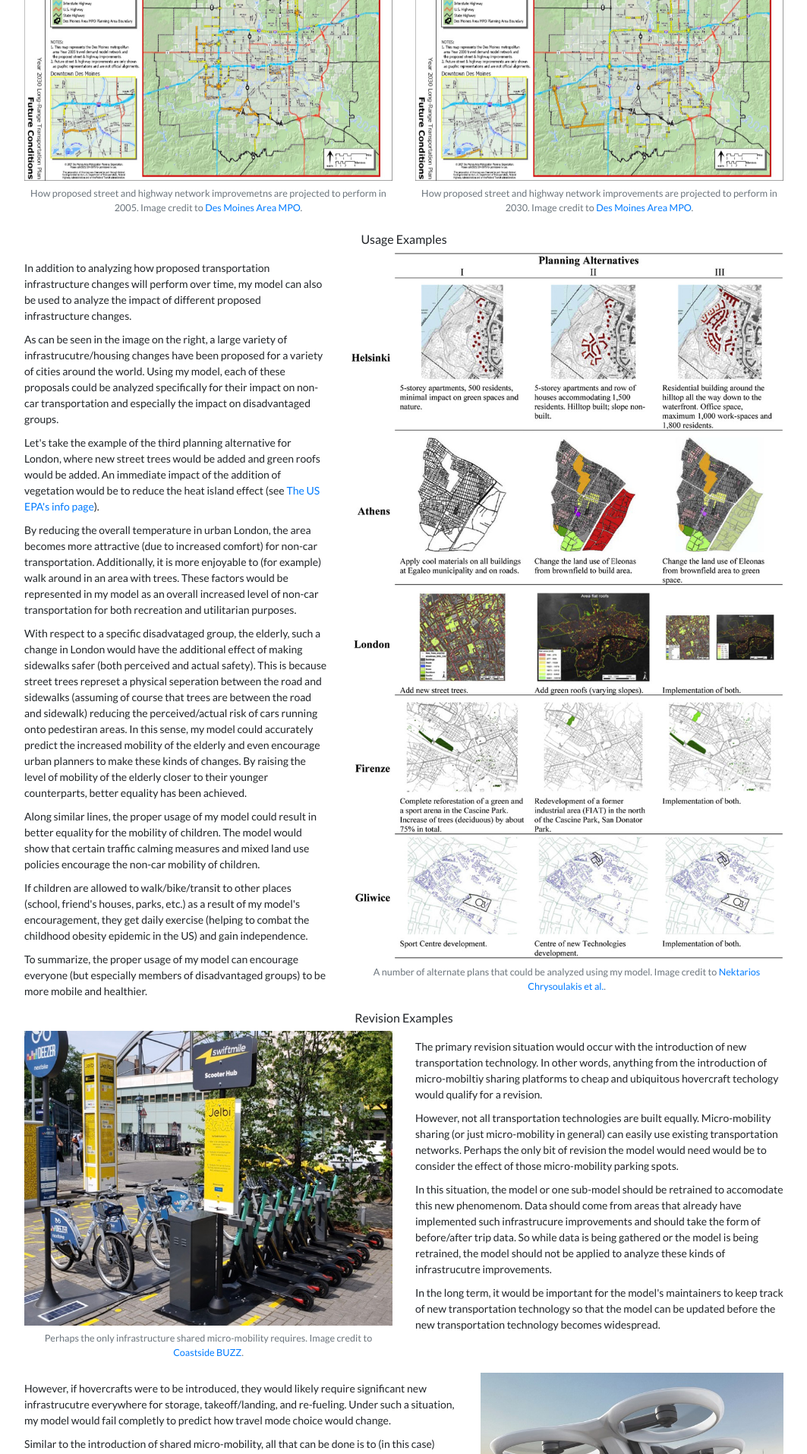
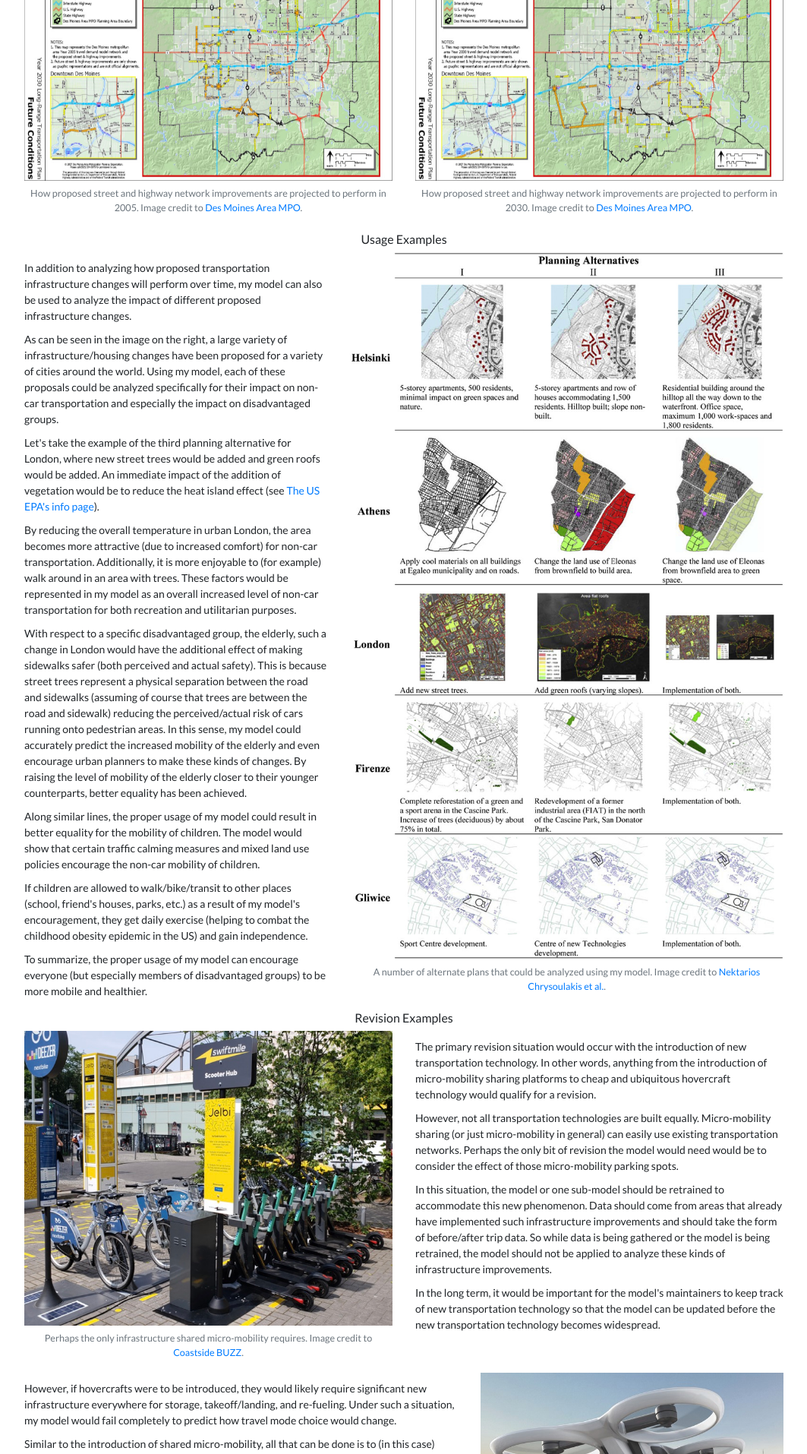
Before and after one commit to twigtheoracle/twigtheoracle.com, a Django app: page /projects/ethical_tdm/usage_revision in a window 1280 px wide. Shown: the part 970-2884 px from the top of the page at 76% size, without its empty margins (108-1171 px from the left). Run offline with Django 3.2, Linux system fonts and the light colour scheme; some libraries are stand-ins or nearby versions.

Commit message:
Spell check

```diff
--- a/website/mysite/templates/projects/ethical_tdm/usage_revision.html
+++ b/website/mysite/templates/projects/ethical_tdm/usage_revision.html
@@ -32,7 +32,7 @@
         <div class="col-sm-6">
             <figure class="figure mw-100">
                 <img src="{% static 'mysite/tdm_sim_proposed_2005.png' %}" class="figure-img img-fluid">
-                <figcaption class="figure-caption text-center">How proposed street and highway network improvemetns are projected to perform in 2005. Image credit to <a rel="noopener noreferrer" target="_blank" href="https://dmampo.org/">Des Moines Area MPO</a>.</figcaption>
+                <figcaption class="figure-caption text-center">How proposed street and highway network improvements are projected to perform in 2005. Image credit to <a rel="noopener noreferrer" target="_blank" href="https://dmampo.org/">Des Moines Area MPO</a>.</figcaption>
             </figure>
         </div>
         <div class="col-sm-6">
@@ -51,13 +51,13 @@
         <div class="col-sm-5">
             <p>In addition to analyzing how proposed transportation infrastructure changes will perform over time, my model can also be used to analyze the impact of different proposed infrastructure changes.</p>
 
-            <p>As can be seen in the image on the right, a large variety of infrastrucutre/housing changes have been proposed for a variety of cities around the world. Using my model, each of these proposals could be analyzed specifically for their impact on non-car transportation and especially the impact on disadvantaged groups.</p>
+            <p>As can be seen in the image on the right, a large variety of infrastructure/housing changes have been proposed for a variety of cities around the world. Using my model, each of these proposals could be analyzed specifically for their impact on non-car transportation and especially the impact on disadvantaged groups.</p>
 
             <p>Let's take the example of the third planning alternative for London, where new street trees would be added and green roofs would be added. An immediate impact of the addition of vegetation would be to reduce the heat island effect (see <a rel="noopener noreferrer" target="_blank" href="https://www.epa.gov/heatislands">The US EPA's info page</a>).</p>
 
             <p>By reducing the overall temperature in urban London, the area becomes more attractive (due to increased comfort) for non-car transportation. Additionally, it is more enjoyable to (for example) walk around in an area with trees. These factors would be represented in my model as an overall increased level of non-car transportation for both recreation and utilitarian purposes.</p>
 
-            <p>With respect to a specific disadvataged group, the elderly, such a change in London would have the additional effect of making sidewalks safer (both perceived and actual safety). This is because street trees represet a physical seperation between the road and sidewalks (assuming of course that trees are between the road and sidewalk) reducing the perceived/actual risk of cars running onto pedestiran areas. In this sense, my model could accurately predict the increased mobility of the elderly and even encourage urban planners to make these kinds of changes. By raising the level of mobility of the elderly closer to their younger counterparts, better equality has been achieved.</p>
+            <p>With respect to a specific disadvantaged group, the elderly, such a change in London would have the additional effect of making sidewalks safer (both perceived and actual safety). This is because street trees represent a physical separation between the road and sidewalks (assuming of course that trees are between the road and sidewalk) reducing the perceived/actual risk of cars running onto pedestrian areas. In this sense, my model could accurately predict the increased mobility of the elderly and even encourage urban planners to make these kinds of changes. By raising the level of mobility of the elderly closer to their younger counterparts, better equality has been achieved.</p>
 
             <p>Along similar lines, the proper usage of my model could result in better equality for the mobility of children. The model would show that certain traffic calming measures and mixed land use policies encourage the non-car mobility of children.</p>
 
@@ -85,11 +85,11 @@
             </figure>
         </div>
         <div class="col-sm-6">
-            <p>The primary revision situation would occur with the introduction of new transportation technology. In other words, anything from the introduction of micro-mobiltiy sharing platforms to cheap and ubiquitous hovercraft techology would qualify for a revision.</p>
+            <p>The primary revision situation would occur with the introduction of new transportation technology. In other words, anything from the introduction of micro-mobility sharing platforms to cheap and ubiquitous hovercraft technology would qualify for a revision.</p>
 
             <p>However, not all transportation technologies are built equally. Micro-mobility sharing (or just micro-mobility in general) can easily use existing transportation networks. Perhaps the only bit of revision the model would need would be to consider the effect of those micro-mobility parking spots.</p>
 
-            <p>In this situation, the model or one sub-model should be retrained to accomodate this new phenomenom. Data should come from areas that already have implemented such infrastrucure improvements and should take the form of before/after trip data. So while data is being gathered or the model is being retrained, the model should not be applied to analyze these kinds of infrastrucutre improvements.</p>
+            <p>In this situation, the model or one sub-model should be retrained to accommodate this new phenomenon. Data should come from areas that already have implemented such infrastructure improvements and should take the form of before/after trip data. So while data is being gathered or the model is being retrained, the model should not be applied to analyze these kinds of infrastructure improvements.</p>
 
             <p>In the long term, it would be important for the model's maintainers to keep track of new transportation technology so that the model can be updated before the new transportation technology becomes widespread.</p>
         </div>
@@ -97,13 +97,13 @@
 
     <div class="row">
         <div class="col-sm-7">
-            <p>However, if hovercrafts were to be introduced, they would likely require significant new infrastrucutre everywhere for storage, takeoff/landing, and re-fueling. Under such a situation, my model would fail completly to predict how travel mode choice would change.</p>
+            <p>However, if hovercrafts were to be introduced, they would likely require significant new infrastructure everywhere for storage, takeoff/landing, and re-fueling. Under such a situation, my model would fail completely to predict how travel mode choice would change.</p>
 
             <p>Similar to the introduction of shared micro-mobility, all that can be done is to (in this case) train a whole new sub-model dedicated to the transportation network of airborne vehicles. I don't expect the adoption of new technology like this to come quick nor be widespread, so there would be time to create a new sub-model.</p>
 
-            <p>To be explicit, the data for a new sub-model would come from (most likey geographically limited) pilot programs, peer-reviewed studies, and so on. I would also expect new transportation technology to have rapidly evolving infrastructure requirements, so that would also have to be tracked.</p>
+            <p>To be explicit, the data for a new sub-model would come from (most likely geographically limited) pilot programs, peer-reviewed studies, and so on. I would also expect new transportation technology to have rapidly evolving infrastructure requirements, so that would also have to be tracked.</p>
 
-            <p>Again, in the long term, some kind of monitoring would be necessary so that new technologies and infrastrucutre could be added to the model. I expect the technical/financial side of maintaining this model to be the most significant long term consideration.</p>
+            <p>Again, in the long term, some kind of monitoring would be necessary so that new technologies and infrastructure could be added to the model. I expect the technical/financial side of maintaining this model to be the most significant long term consideration.</p>
         </div>
         <div class="col-sm-5">
             <figure class="figure mw-100">
```
Also changed, not shown: website/mysite/templates/projects/ethical_tdm.html (+4 -4 lines), website/mysite/templates/projects/ethical_tdm/analysis_and_modeling.html (+11 -11 lines), website/mysite/templates/projects/ethical_tdm/data.html (+12 -12 lines).
